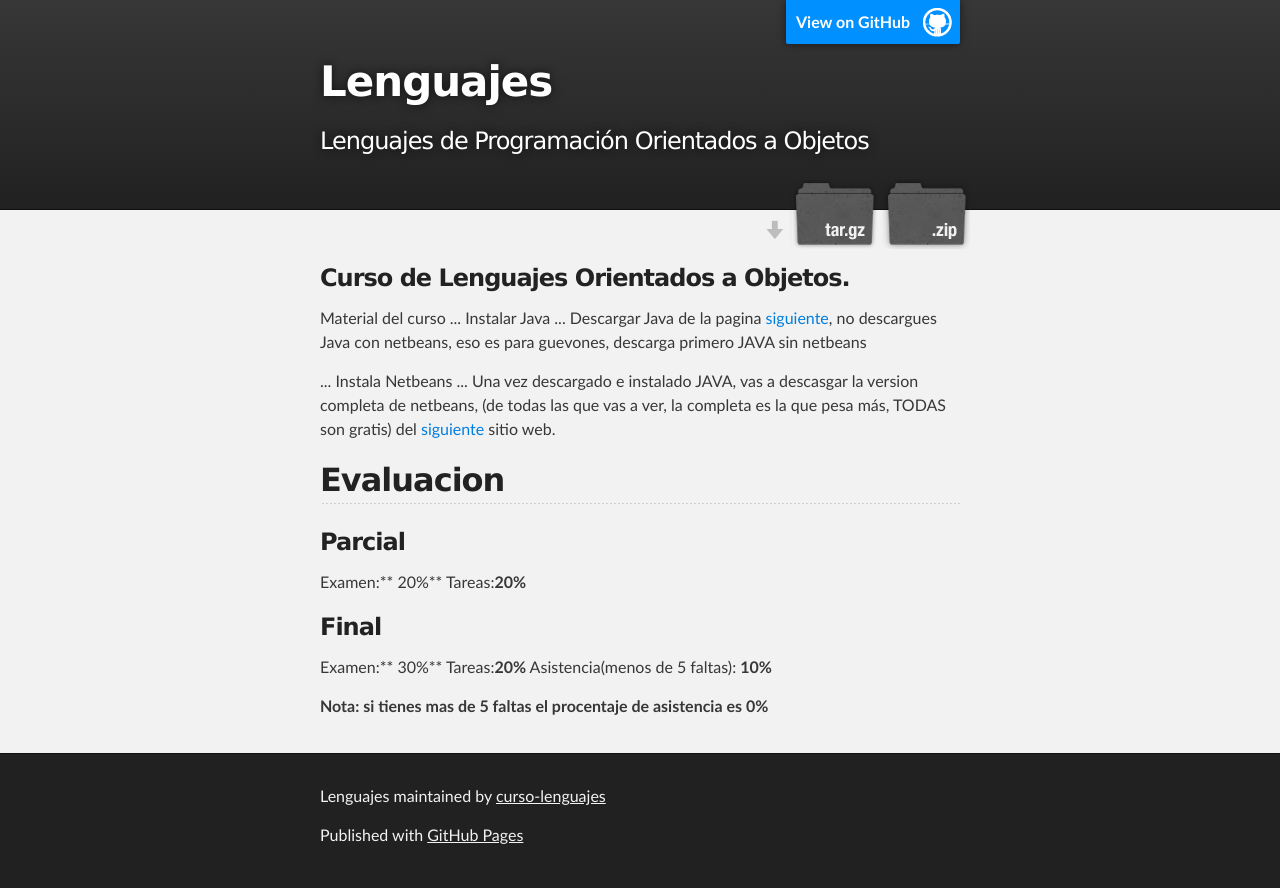
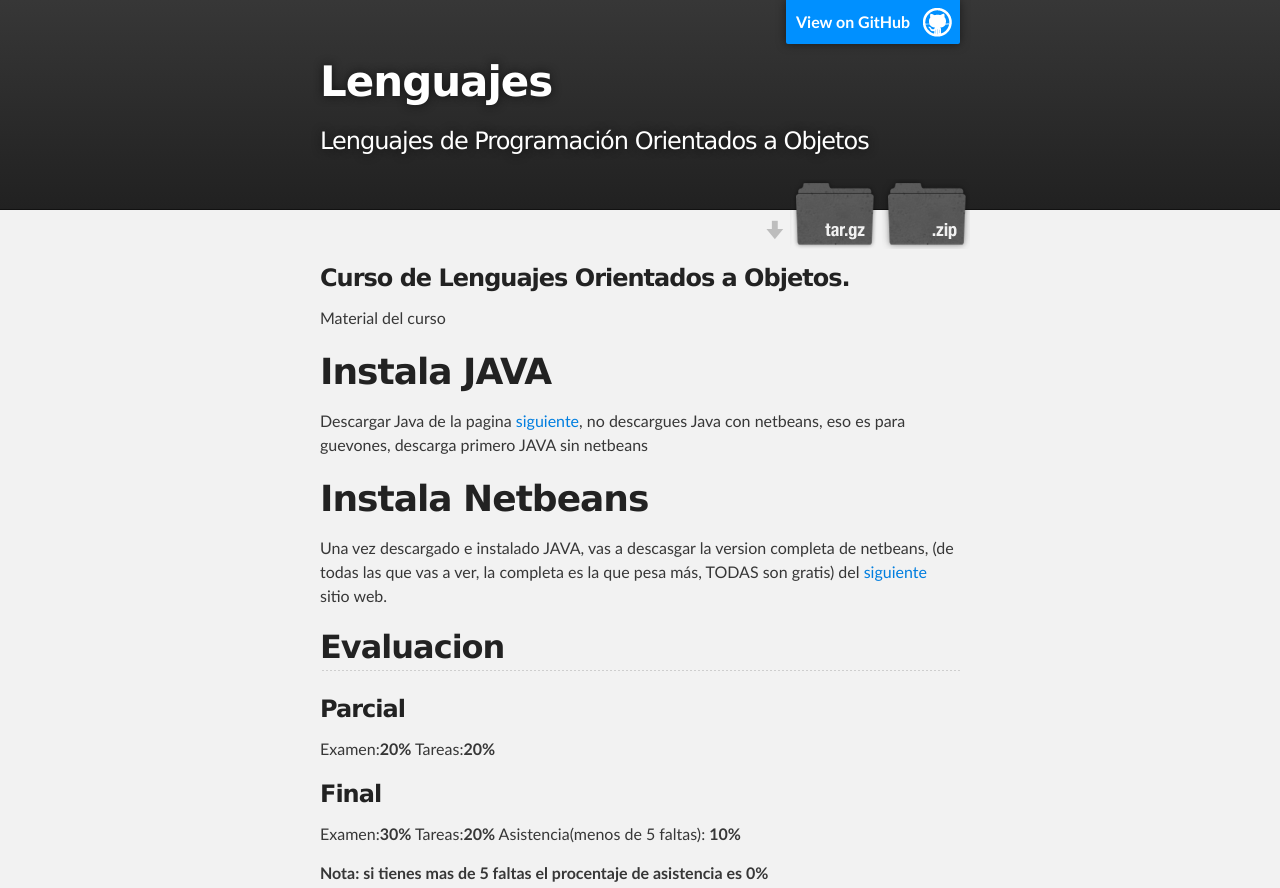
Before and after one commit to valeria03/lenguajes, a plain HTML site: page index.html in a window 1280 px wide. Shown: the top 888 px of the page. Drawn offline with Linux system fonts and the light colour scheme.

Commit message:
Create gh-pages branch via GitHub

```diff
--- a/index.html
+++ b/index.html
@@ -34,16 +34,17 @@
         <h3>
 <a name="curso-de-lenguajes-orientados-a-objetos" class="anchor" href="#curso-de-lenguajes-orientados-a-objetos"><span class="octicon octicon-link"></span></a>Curso de Lenguajes Orientados a Objetos.</h3>
 
-<p>Material del curso
-...
-Instalar Java
-...
-Descargar Java de la pagina  <a href="http://www.oracle.com/technetwork/java/javase/downloads/index.html?ssSourceSiteId=ocomen">siguiente</a>, no descargues Java con netbeans, eso es para guevones, descarga primero JAVA sin netbeans</p>
+<p>Material del curso</p>
 
-<p>...
-Instala Netbeans
-...
-Una vez descargado e instalado JAVA, vas a descasgar la version completa de netbeans, (de todas las que vas a ver, la completa es la que pesa más, TODAS son gratis) del <a href="https://netbeans.org/">siguiente</a> sitio web.</p>
+<h1>
+<a name="instala-java" class="anchor" href="#instala-java"><span class="octicon octicon-link"></span></a>Instala JAVA</h1>
+
+<p>Descargar Java de la pagina  <a href="http://www.oracle.com/technetwork/java/javase/downloads/index.html?ssSourceSiteId=ocomen">siguiente</a>, no descargues Java con netbeans, eso es para guevones, descarga primero JAVA sin netbeans</p>
+
+<h1>
+<a name="instala-netbeans" class="anchor" href="#instala-netbeans"><span class="octicon octicon-link"></span></a>Instala Netbeans</h1>
+
+<p>Una vez descargado e instalado JAVA, vas a descasgar la version completa de netbeans, (de todas las que vas a ver, la completa es la que pesa más, TODAS son gratis) del <a href="https://netbeans.org/">siguiente</a> sitio web.</p>
 
 <h2>
 <a name="evaluacion" class="anchor" href="#evaluacion"><span class="octicon octicon-link"></span></a>Evaluacion</h2>
@@ -51,13 +52,13 @@ Una vez descargado e instalado JAVA, vas a descasgar la version completa de netb
 <h3>
 <a name="parcial" class="anchor" href="#parcial"><span class="octicon octicon-link"></span></a>Parcial</h3>
 
-<p>Examen:** 20%**
+<p>Examen:<strong>20%</strong>
 Tareas:<strong>20%</strong></p>
 
 <h3>
 <a name="final" class="anchor" href="#final"><span class="octicon octicon-link"></span></a>Final</h3>
 
-<p>Examen:** 30%**
+<p>Examen:<strong>30%</strong>
 Tareas:<strong>20%</strong>
 Asistencia(menos de 5 faltas): <strong>10%</strong></p>
 
--- a/params.json
+++ b/params.json
@@ -1 +1 @@
-{"name":"Lenguajes","tagline":"Lenguajes de Programación Orientados a Objetos","body":"### Curso de Lenguajes Orientados a Objetos.\r\n\r\nMaterial del curso\r\n...\r\nInstalar Java\r\n...\r\nDescargar Java de la pagina  [siguiente](http://www.oracle.com/technetwork/java/javase/downloads/index.html?ssSourceSiteId=ocomen), no descargues Java con netbeans, eso es para guevones, descarga primero JAVA sin netbeans\r\n\r\n... \r\nInstala Netbeans\r\n...\r\nUna vez descargado e instalado JAVA, vas a descasgar la version completa de netbeans, (de todas las que vas a ver, la completa es la que pesa más, TODAS son gratis) del [siguiente](https://netbeans.org/) sitio web.\r\n\r\n\r\n\r\n## Evaluacion\r\n### Parcial\r\nExamen:** 20%**\r\nTareas:**20%**\r\n### Final\r\nExamen:** 30%**\r\nTareas:**20%**\r\nAsistencia(menos de 5 faltas): **10%**\r\n\r\n**Nota: si tienes mas de 5 faltas el procentaje de asistencia es 0%**\r\n","google":"","note":"Don't delete this file! It's used internally to help with page regeneration."}
+{"name":"Lenguajes","tagline":"Lenguajes de Programación Orientados a Objetos","body":"### Curso de Lenguajes Orientados a Objetos.\r\n\r\nMaterial del curso\r\n# Instala JAVA\r\nDescargar Java de la pagina  [siguiente](http://www.oracle.com/technetwork/java/javase/downloads/index.html?ssSourceSiteId=ocomen), no descargues Java con netbeans, eso es para guevones, descarga primero JAVA sin netbeans\r\n\r\n# Instala Netbeans\r\nUna vez descargado e instalado JAVA, vas a descasgar la version completa de netbeans, (de todas las que vas a ver, la completa es la que pesa más, TODAS son gratis) del [siguiente](https://netbeans.org/) sitio web.\r\n\r\n\r\n\r\n## Evaluacion\r\n### Parcial\r\nExamen:**20%**\r\nTareas:**20%**\r\n### Final\r\nExamen:**30%**\r\nTareas:**20%**\r\nAsistencia(menos de 5 faltas): **10%**\r\n\r\n**Nota: si tienes mas de 5 faltas el procentaje de asistencia es 0%**\r\n","google":"","note":"Don't delete this file! It's used internally to help with page regeneration."}
```
